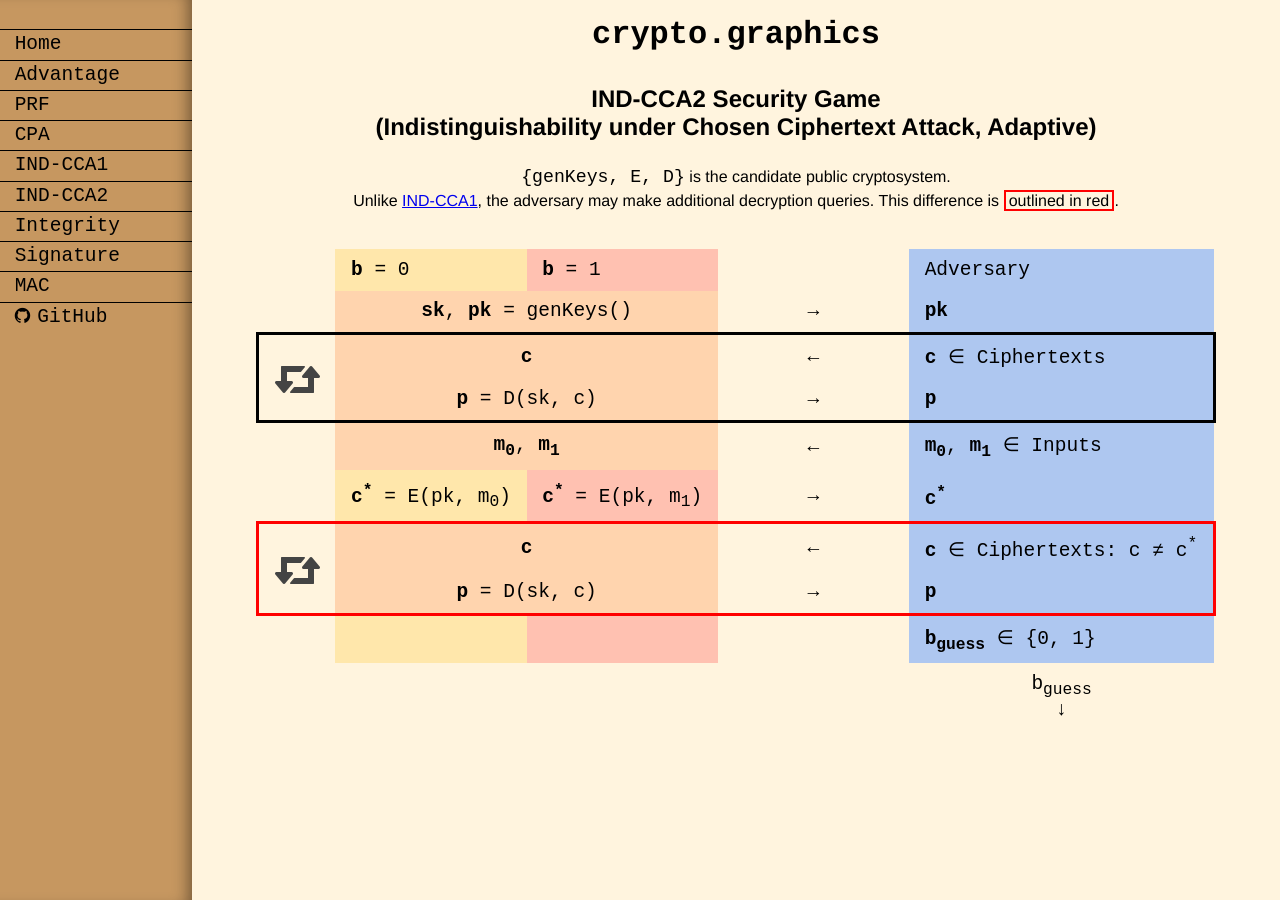
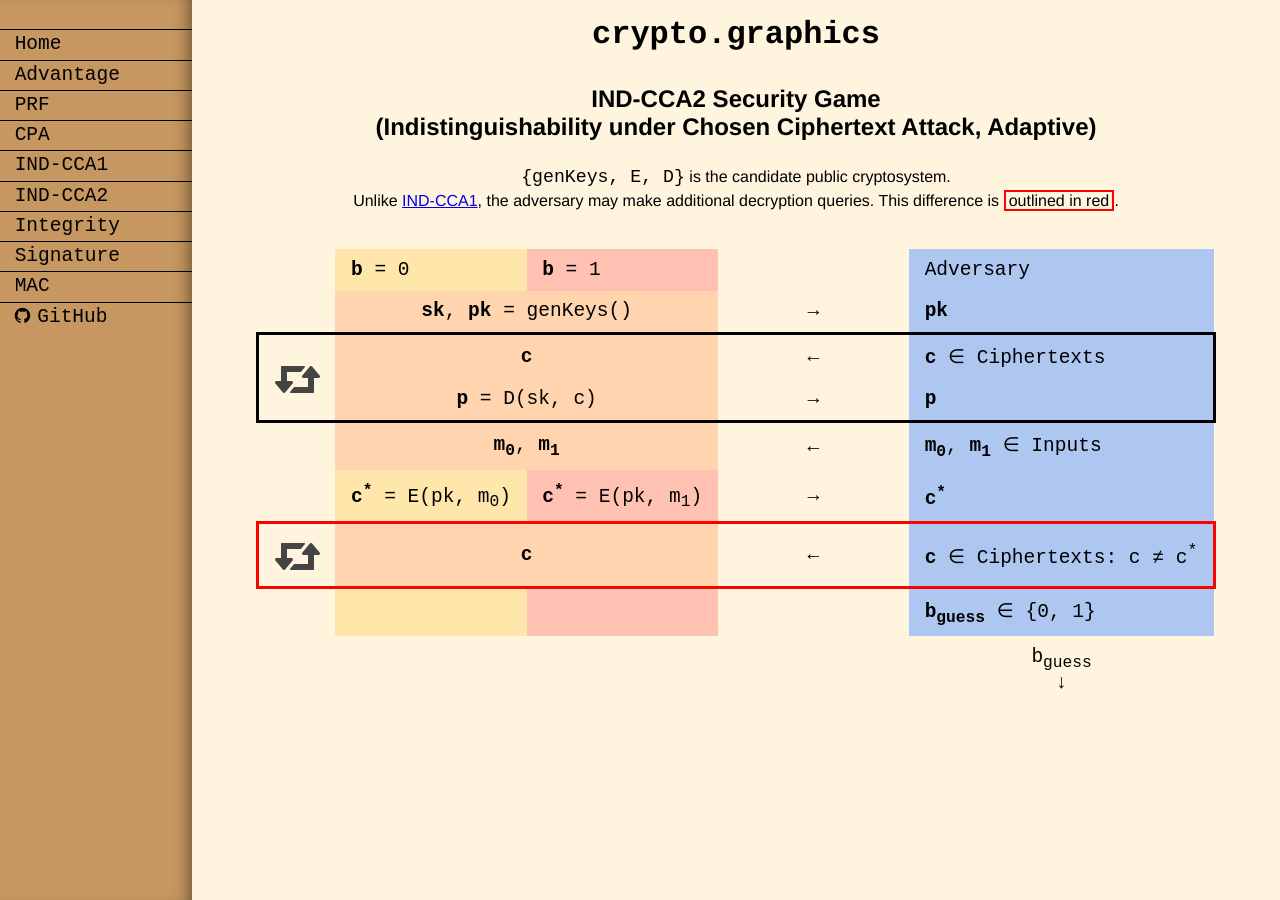
Before and after one commit to lgarron/crypto.graphics, a Jekyll site: the page built from IND-CCA2/index.html, in a window 1280 px wide. Built offline with Jekyll 4.4.1, drawn with Linux system fonts in a browser that asks for light colours; nearby versions of some CDN libraries; library files that are not in the unit come from our copies; Markdown is read by kramdown in place of the engine named in the settings.

Commit message:
[IND-CCA2] Remove redundant row.

```diff
--- a/IND-CCA2/index.html
+++ b/IND-CCA2/index.html
@@ -65,15 +65,10 @@ Unlike <a href="/IND-CCA1/">IND-CCA1</a>, the adversary may make additional decr
 
 <tbody class="normal loop emphasize" title="The adversary may continue to submit ciphertexts as often as they like, and receives the decryption of each.">
 <tr>
-  <td class="meta" rowspan="2"><i class="fa fa-retweet"></i></td>
+  <td class="meta"><i class="fa fa-retweet"></i></td>
   <td class="challenger-both receive-from-right" colspan="2"><span class="set-var">c</span></td>
   <td class="communication send-left">&larr;</td>
   <td class="adversary"><span class="set-var">c</span> &isin; Ciphertexts: c &ne; c<sup>*</sup></td>
-</tr>
-<tr>
-  <td class="challenger-both" colspan="2"><span class="set-var">p</span> = D(sk, c)</td>
-  <td class="communication send-right">&rarr;</td>
-  <td class="adversary"><span class="set-var">p</span></td>
 </tr>
 </tbody>
 
```
